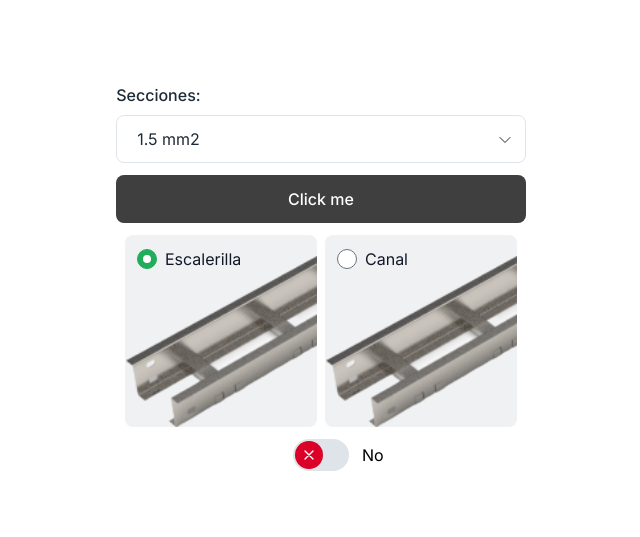
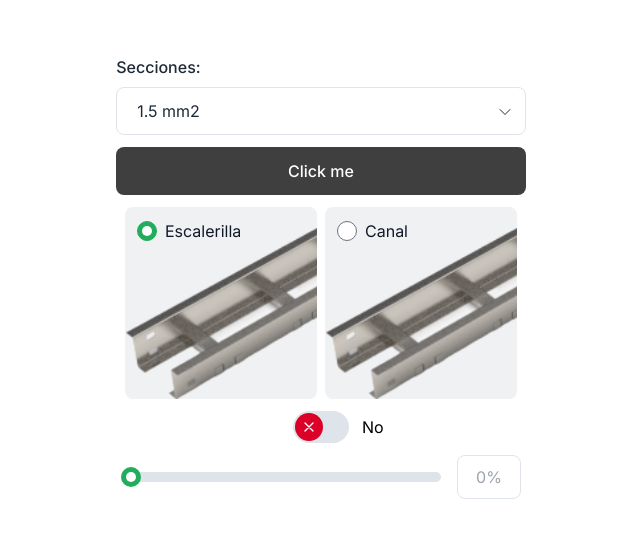
Before and after one commit to marcopdonoso/impromec-calculador, a Next.js app: page / in a window 1280 px wide. Shown: the part 123-660 px from the top of the page, without its empty margins (319-959 px from the left). Built offline with nearby package versions, Linux system fonts and the light colour scheme.

Commit message:
agrega componente MySlider

```diff
--- a/package.json
+++ b/package.json
@@ -11,6 +11,7 @@
   "dependencies": {
     "@headlessui/react": "^2.0.4",
     "@heroicons/react": "^2.1.3",
+    "@radix-ui/react-slider": "^1.1.2",
     "clsx": "^2.1.1",
     "next": "14.2.3",
     "react": "^18",
--- a/src/app/page.tsx
+++ b/src/app/page.tsx
@@ -1,7 +1,10 @@
+'use client'
 import Button from '@/components/Button'
 import MyListbox from '@/components/MyListbox'
 import MyRadiogroup from '@/components/MyRadiogroup'
+import MySlider from '@/components/MySlider'
 import MySwitch from '@/components/MySwitch'
+import { useState } from 'react'
 
 const opciones = [
   { value: '1.5', text: '1.5 mm2' },
@@ -16,12 +19,14 @@ const items = [
 ]
 
 export default function Home() {
+  const [value, setValue] = useState([0])
   return (
     <div className="flex h-screen flex-col items-center justify-center gap-3">
       <MyListbox variant="large" options={opciones} label="Secciones:" />
       <Button variant="primary">Click me</Button>
       <MyRadiogroup className="flex gap-2" items={items} />
       <MySwitch />
+      <MySlider value={value} onValueChange={(v) => setValue(v)} />
     </div>
   )
 }
--- a/src/components/MyRadiogroup.tsx
+++ b/src/components/MyRadiogroup.tsx
@@ -52,9 +52,9 @@ export default function MyRadiogroup({
                 value={item.label}
                 className="group flex size-4 items-center justify-center rounded-full border border-gray-placeholder_icon bg-gray-white outline-none data-[checked]:border-green-success data-[checked]:bg-green-success sm:size-5"
               >
-                <span className="invisible size-2 rounded-full bg-gray-white group-data-[checked]:visible" />
+                <span className="invisible size-2 rounded-full bg-gray-white group-data-[checked]:visible sm:size-[10px]" />
               </Radio>
-              <Label className={'text-gray-dark text-sm sm:text-base'}>
+              <Label className={'text-sm text-gray-dark sm:text-base'}>
                 {item.label}
               </Label>
             </div>
--- /dev/null
+++ b/src/components/MySlider.tsx
@@ -0,0 +1,35 @@
+'use client'
+import * as Slider from '@radix-ui/react-slider'
+import clsx from 'clsx'
+interface MySliderProps {
+  value: number[]
+  onValueChange: (value: number[]) => void
+}
+export default function MySlider({ value, onValueChange }: MySliderProps) {
+  return (
+    <div className="flex items-center gap-2 sm:gap-4">
+      <Slider.Root
+        max={100}
+        step={5}
+        className="relative flex h-5 w-56 items-center sm:w-80"
+        value={value}
+        onValueChange={onValueChange}
+      >
+        <Slider.Track className="relative h-[10px] grow rounded-full bg-gray-input">
+          <Slider.Range className="absolute h-full rounded-full bg-green-success" />
+        </Slider.Track>
+        <Slider.Thumb className="flex size-5 items-center justify-center rounded-full bg-green-success outline-none">
+          <span className="size-[10px] rounded-full bg-gray-white" />
+        </Slider.Thumb>
+      </Slider.Root>
+      <span
+        className={clsx(
+          'flex h-11 w-16 items-center justify-center rounded-lg border border-gray-input',
+          value[0] !== 0 ? 'text-gray-text' : 'text-gray-placeholder'
+        )}
+      >
+        {value[0]}%
+      </span>
+    </div>
+  )
+}
```
Also changed, not shown: 1 other file (tests, documents, lock files or other folders).
